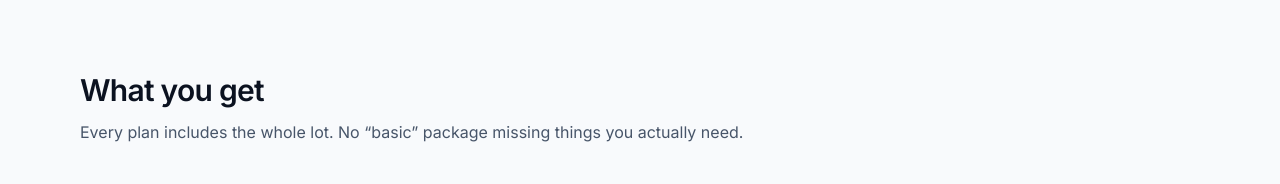
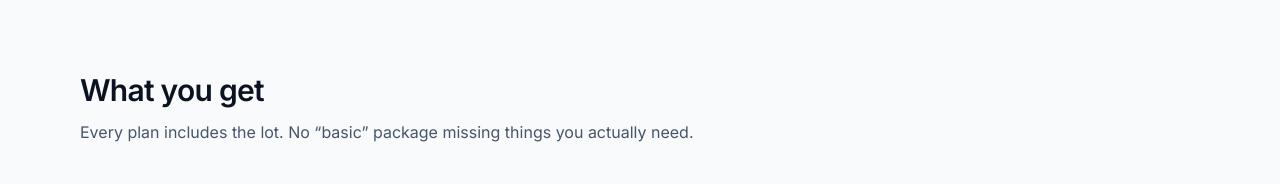
Before and after one commit to belfastescape/superboosted, a Next.js app: page / in a window 1280 px wide. Shown: the part 1620-1804 px from the top of the page. Built offline with nearby package versions, Linux system fonts and the light colour scheme.

Commit message:
typo reset

```diff
--- a/components/WhatYouGet.tsx
+++ b/components/WhatYouGet.tsx
@@ -17,7 +17,7 @@ export default function WhatYouGet() {
           What you get
         </h2>
         <p className="mt-3 max-w-2xl text-slate-600">
-          Every plan includes the whole lot. No &ldquo;basic&rdquo; package missing things you actually need.
+          Every plan includes the  lot. No &ldquo;basic&rdquo; package missing things you actually need.
         </p>
         <div className="mt-10 grid gap-4 md:grid-cols-2 lg:grid-cols-4">
           {features.map((f) => (
```
